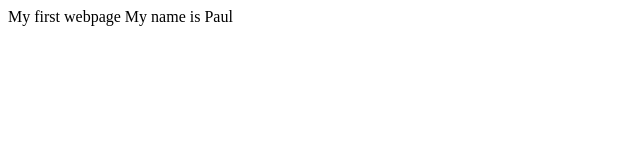
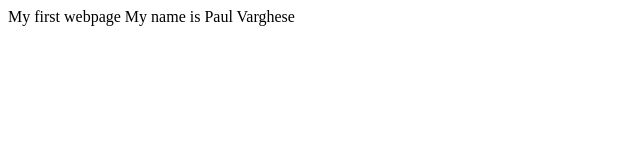
Before and after one commit to paulvonline/paul_first_repo, a plain HTML site: page index.html in a window 1280 px wide. Shown: the full height of the page, 0-640 px from the left. Drawn offline with Linux system fonts and the light colour scheme.

Commit message:
modified name

```diff
--- a/index.html
+++ b/index.html
@@ -1,6 +1,6 @@
 <html>
 <head> My first webpage </head>
 <body>
-My name is Paul
+My name is Paul Varghese
 </body
 </html>
```
